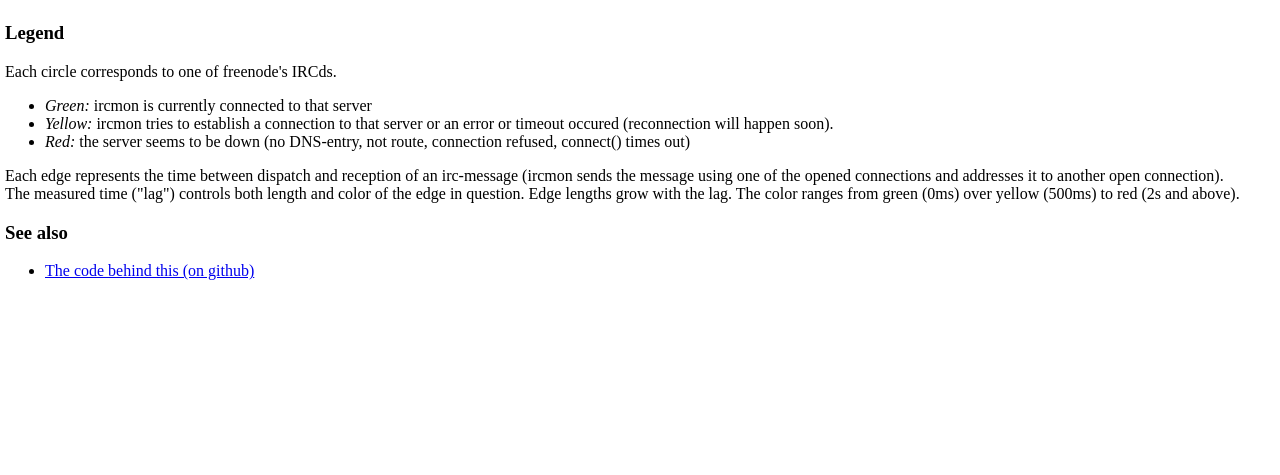
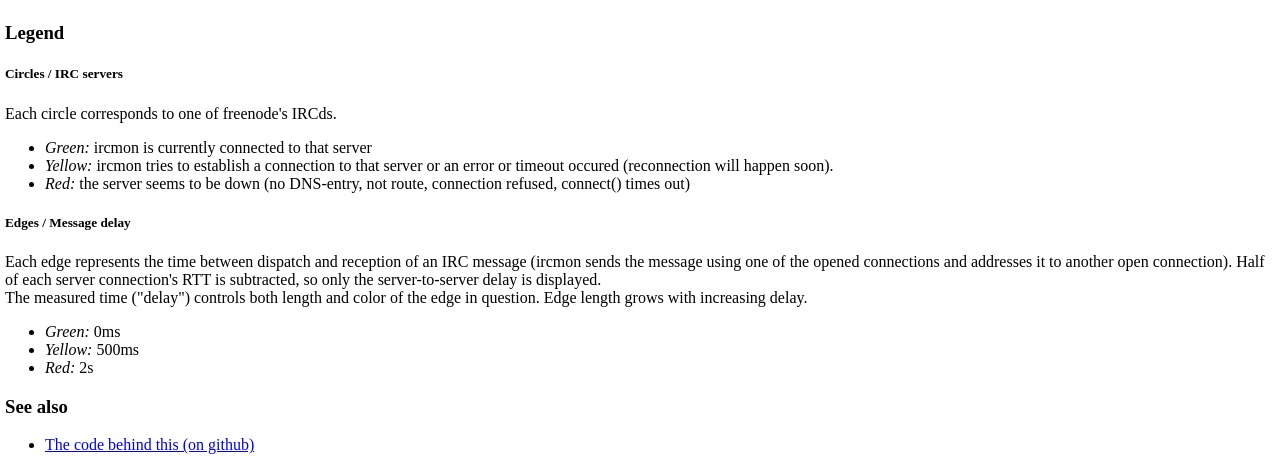
Before and after one commit to pyropeter/ircmon, a plain HTML site: page www/index.html in a window 1280 px wide. Shown: the part 628-1103 px from the top of the page. Before the commit the page ends 929 px from the top, so only its background shows below. Drawn offline with nearby package versions, Linux system fonts and the light colour scheme; no server answers.

Commit message:
Improved legend

```diff
--- a/www/index.html
+++ b/www/index.html
@@ -26,15 +26,29 @@
       You dont can haz canvas!
     </canvas>
     <h3>Legend</h3>
+    <h5>Circles / IRC servers</h5>
     Each circle corresponds to one of freenode's IRCds.
     <ul>
       <li><em>Green:</em> ircmon is currently connected to that server</li>
-      <li><em>Yellow:</em> ircmon tries to establish a connection to that server or an error or timeout occured (reconnection will happen soon).</li>
-      <li><em>Red:</em> the server seems to be down (no DNS-entry, not route, connection refused, connect() times out)</li>
+      <li><em>Yellow:</em> ircmon tries to establish a connection to that
+          server or an error or timeout occured (reconnection will happen
+          soon).</li>
+      <li><em>Red:</em> the server seems to be down (no DNS-entry, not route,
+          connection refused, connect() times out)</li>
     </ul>
-    Each edge represents the time between dispatch and reception of an irc-message (ircmon sends the message using one of the opened connections and addresses it to another open connection).<br>
-    The measured time ("lag") controls both length and color of the edge in question. Edge lengths grow with the lag. The color ranges from green (0ms) over yellow (500ms) to red (2s and above).
-
+    <h5>Edges / Message delay</h5>
+    Each edge represents the time between dispatch and reception of an IRC
+    message (ircmon sends the message using one of the opened connections
+    and addresses it to another open connection). Half of each server
+    connection's RTT is subtracted, so only the server-to-server delay is
+    displayed.<br>
+    The measured time ("delay") controls both length and color of the edge in
+    question. Edge length grows with increasing delay.
+    <ul>
+      <li><em>Green: </em>0ms</li>
+      <li><em>Yellow: </em>500ms</li>
+      <li><em>Red: </em>2s</li>
+    </ul>
     <h3>See also</h3>
     <ul>
       <li><a href="https://github.com/pyropeter/ircmon">
```
